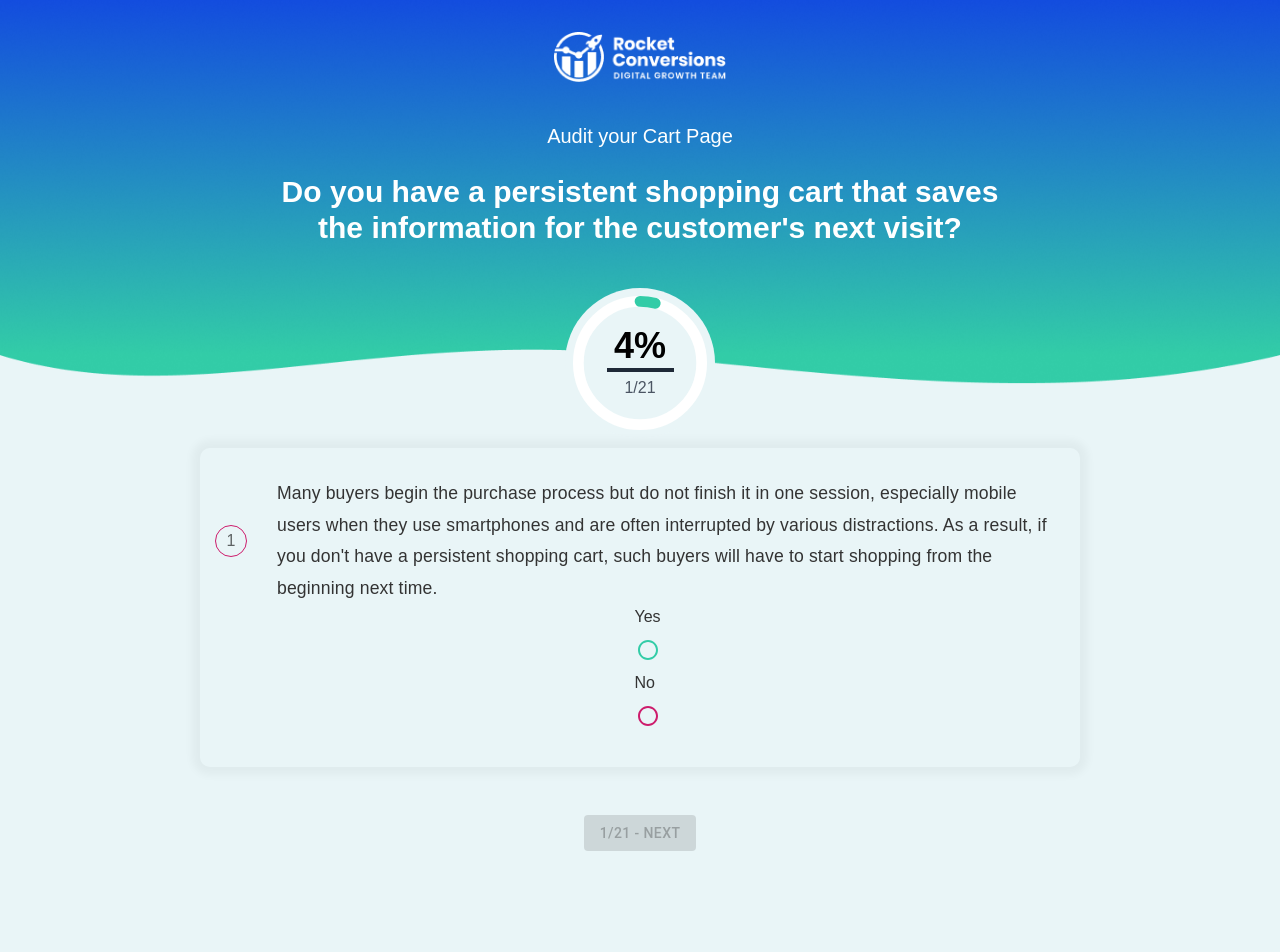
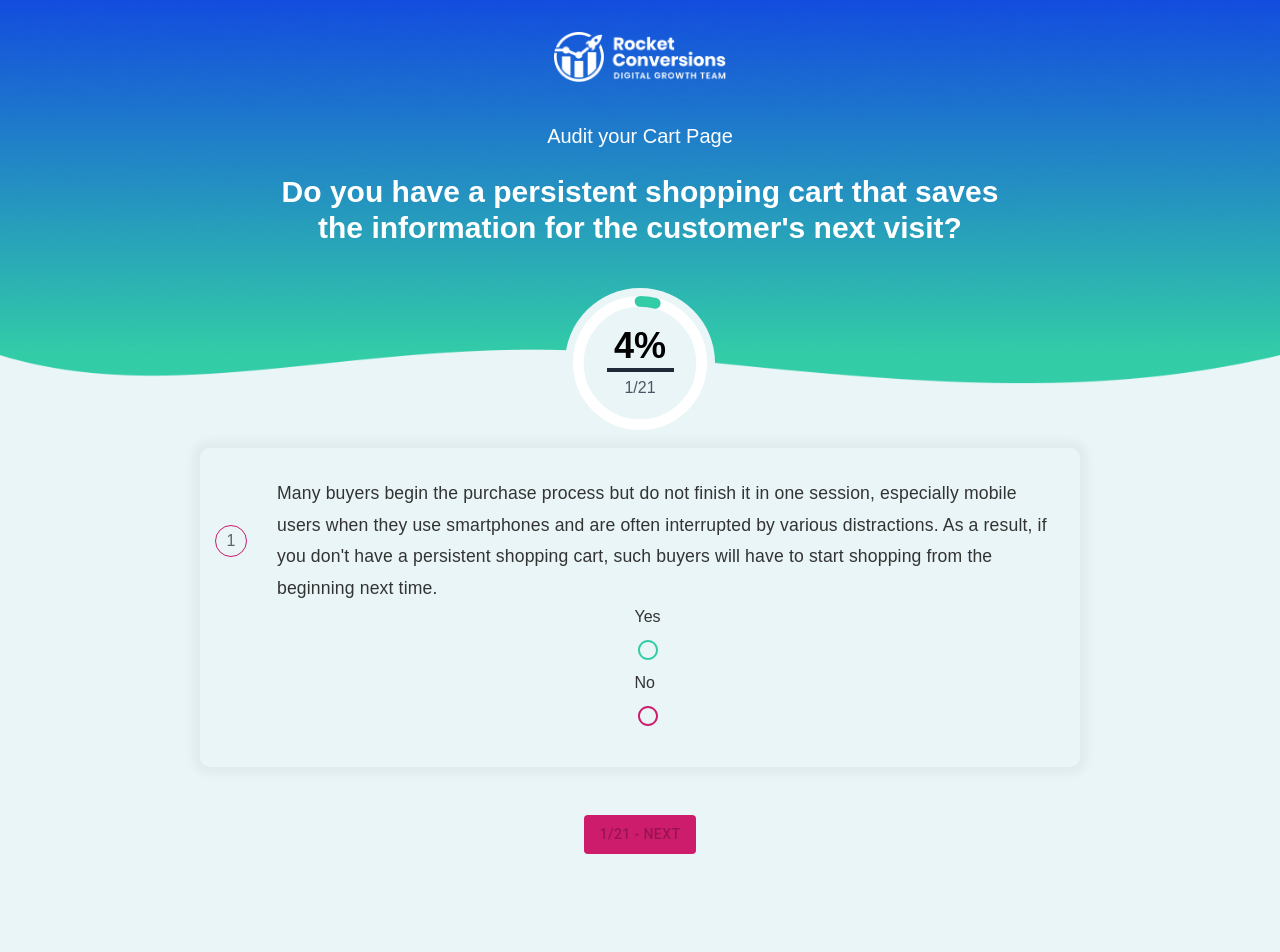
Before and after one commit to jacobdmn/cro-tool, a Next.js app: page /cart-page-audit in a window 1280 px wide. Shown: the top 952 px of the page. Built offline with nearby package versions, Linux system fonts and the light colour scheme.

Commit message:
fixed mui button issues

```diff
--- a/components/button/Button.tsx
+++ b/components/button/Button.tsx
@@ -20,10 +20,15 @@ const CroButton: React.FC<ButtonProps> = ({
 }) => {
   return (
     <Button
+      sx={{
+        backgroundColor: '#CD1C6C !important',
+        boxShadow: 'none !important',
+        height: '2.8em',
+      }}
       variant="contained"
       onClick={onClick}
       type={type}
-      className={`rounded bg-btn_color py-2 px-8 hover:bg-btn_color shadow-none hover:shadow-none disabled:bg-btn_color/30 disabled:text-white ${className}`}
+      className={`rounded bg-btn_color py-2 px-8 shadow-none hover:bg-btn_color hover:shadow-none disabled:bg-btn_color/30 disabled:text-white ${className}`}
       disabled={disabled}
     >
       {text}
--- a/components/quiz/Quiz.tsx
+++ b/components/quiz/Quiz.tsx
@@ -92,12 +92,6 @@ const Quiz: React.FC<QuizProps> = ({
         )}
         <div className="mt-8 text-center">
           <Button
-            variant="contained"
-            sx={{
-              backgroundColor: '#CD1C6C !important',
-              boxShadow: 'none !important',
-              height: '2.8em',
-            }}
             type="submit"
             text={
               !(questionIndex >= questionsLength)
--- a/services/quiz.ts
+++ b/services/quiz.ts
@@ -5,7 +5,7 @@ const GraphCMS_API = process.env.REACT_APP_GRAPHCMS_CONTENT_API as string
 export const getQuizDetails = async (slug: string) => {
   const query = gql`
     query getQuizDetails($slug: String!) {
-      quiz(where: { slug: $slug }) {
+      quiz(where: { quizId: $slug }) {
         id
         title
         quizId
```
